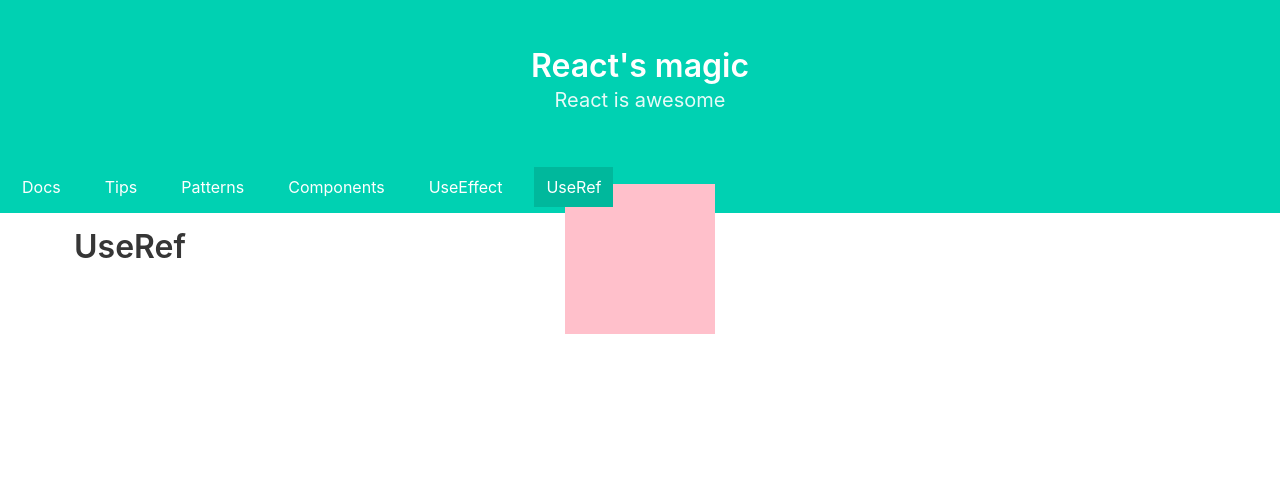
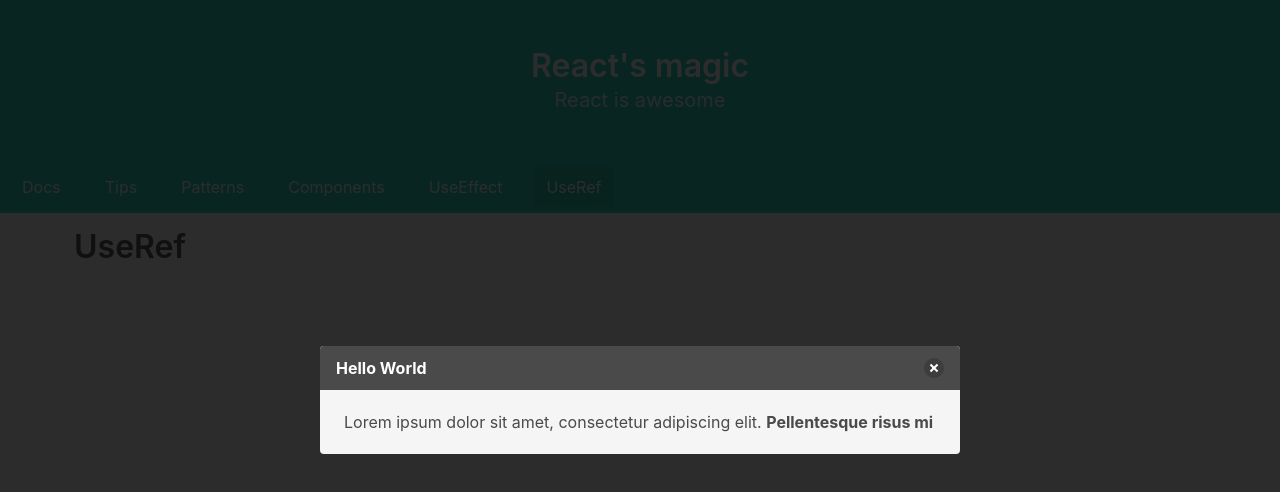
Before and after one commit to JakHer/Advanced-React, a React (Create React App) app: page /useref in a window 1280 px wide. Shown: the top 492 px of the page. Built offline with nearby package versions, Linux system fonts and the light colour scheme.

Commit message:
feat: timeline animation for modal && tooltip expand with hooks

```diff
--- a/src/components/Header/Header.module.scss
+++ b/src/components/Header/Header.module.scss
@@ -10,6 +10,10 @@
   display: flex;
   align-items: center;
   overflow: auto;
+
+  @media screen and (min-width: 700px) {
+    justify-content: center;
+  }
 }
 
 .NavBarList::-webkit-scrollbar {
--- a/src/views/UseEffect/UseEffect.js
+++ b/src/views/UseEffect/UseEffect.js
@@ -6,6 +6,7 @@ import styles from "./UseEffect.module.scss";
 const UseEffect = () => {
   const [itemList, setItemList] = useState([]);
   const [isLoading, setLoadingState] = useState(false);
+  const [isTooltipOpen, toggleTooltip] = useState(false);
 
   useEffect(() => {
     const fetchData = async () => {
@@ -18,7 +19,15 @@ const UseEffect = () => {
   }, []);
 
   return (
-    <div className="container">
+    <div className="container pl-3 pr-3">
+      <button onClick={() => toggleTooltip(!isTooltipOpen)} className="button is-primary is-large mt-4 mb-4">
+        Open tooltip
+      </button>
+      {isTooltipOpen && (
+        <div class="notification is-info">
+          Lorem ipsum dolor sit amet, consectetur adipiscing elit lorem ipsum dolor. <strong>Pellentesque risus mi</strong>
+        </div>
+      )}
       <ul className="box">
         <h2 className="title is-3">UseEffect</h2>
         {isLoading && <button className={cx("button is-loading is-large is-info", styles.LoadingButton)}></button>}
--- a/src/views/UseRef/UseRef.js
+++ b/src/views/UseRef/UseRef.js
@@ -1,19 +1,41 @@
-import React, { useRef, useEffect } from "react";
+import React, { useRef, useEffect, useState } from "react";
 import styles from "./UseRef.module.scss";
 import cx from "classnames";
-import Gsap from "gsap";
+import { TimelineMax } from "gsap/gsap-core";
 
 const UseRef = () => {
   const buttonAnimation = useRef(null);
+  const modalAnimation = useRef(null);
+  const tl = useRef(null);
+  const [isModalOpen, toggleModal] = useState(true);
 
   useEffect(() => {
-    Gsap.from(buttonAnimation.current, 2, { x: `-100%`, opacity: 0, scale: 2 });
-  });
+    tl.current = new TimelineMax({ paused: true }).from([modalAnimation.current], 2, { y: `-200%`, display: "none" });
+  }, []);
+
+  useEffect(() => {
+    isModalOpen ? tl.current.play() : tl.current.reverse();
+  }, [isModalOpen]);
 
   return (
     <div className={cx("container mt-4", styles.Container)}>
       <h2 className="title is-3">UseRef</h2>
-      <div ref={buttonAnimation} className={styles.Wrapper}></div>
+      {!isModalOpen && <div ref={buttonAnimation} className={styles.Wrapper}></div>}
+
+      <div ref={modalAnimation} className={cx("modal is-active pr-3 pl-3")}>
+        <div className="modal-background"></div>
+        <div className="modal-content">
+          <article className="message">
+            <div className="message-header">
+              <p>Hello World</p>
+              <button onClick={() => toggleModal(!isModalOpen)} className="delete" aria-label="delete"></button>
+            </div>
+            <div className="message-body">
+              Lorem ipsum dolor sit amet, consectetur adipiscing elit. <strong>Pellentesque risus mi</strong>
+            </div>
+          </article>
+        </div>
+      </div>
     </div>
   );
 };
--- a/src/views/UseRef/UseRef.module.scss
+++ b/src/views/UseRef/UseRef.module.scss
@@ -12,5 +12,5 @@
   position: absolute;
   top: 50%;
   left: 50%;
-  transform: translate(-50%, -50%);
+  transform: translate(-50%, -25%);
 }
```
